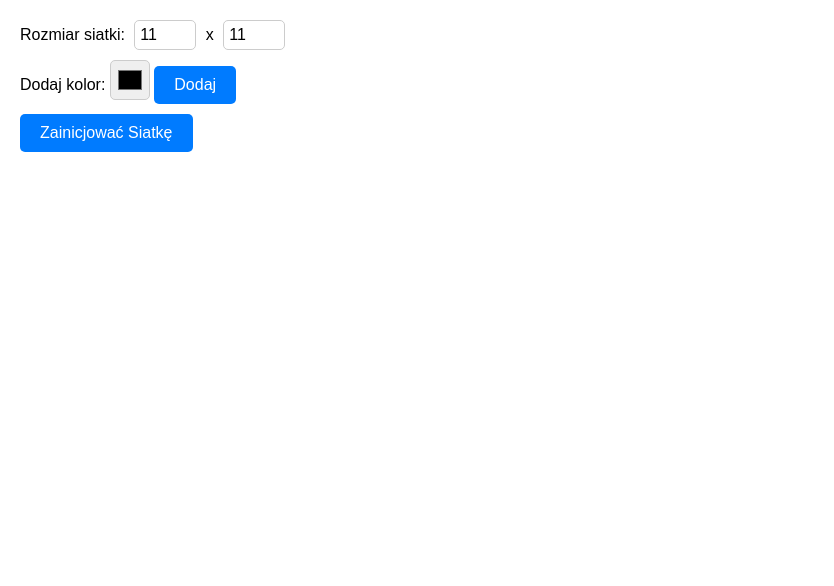
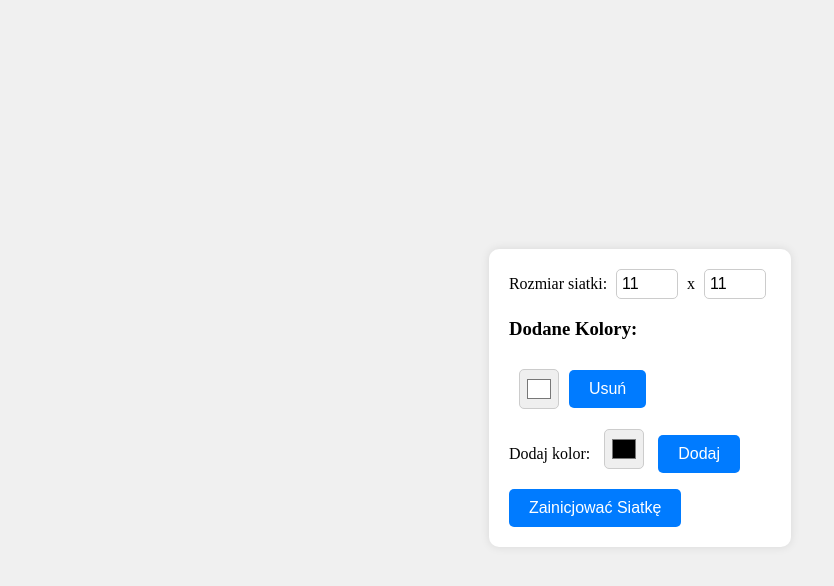
Before and after one commit to noisy/grid-color-coder, a plain HTML site: page index.html in a window 1280 px wide. Shown: the whole page, without its empty margins (0-834 px from the left). Drawn offline with nearby package versions, Linux system fonts and the light colour scheme.

Commit message:
styles fixed

```diff
--- a/index.html
+++ b/index.html
@@ -10,19 +10,27 @@
 
 <body>
   <div id="app">
-    <div v-if="!initialized">
+    <div v-if="!initialized" class="initial-setup">
       <div>
         <label>
           Rozmiar siatki:
-          <input type="number" v-model.number="gridSizeX" min="1" max="20"> x
-          <input type="number" v-model.number="gridSizeY" min="1" max="20">
+          <input type="number" v-model.number="gridSizeX" min="1" max="20" class="margin-input"> x
+          <input type="number" v-model.number="gridSizeY" min="1" max="20" class="margin-input">
         </label>
+      </div>
+
+      <div>
+        <h3>Dodane Kolory:</h3>
+        <div v-for="(color, index) in colors" :key="color" class="color-item">
+          <input type="color" v-model="colors[index]" @change="updateColor(index)" class="margin-input">
+          <button @click="removeColor(index)">Usuń</button>
+        </div>
       </div>
 
       <div>
         <label>
           Dodaj kolor:
-          <input type="color" v-model="newColor">
+          <input type="color" v-model="newColor" class="margin-input">
           <button @click="addColor">Dodaj</button>
         </label>
       </div>
@@ -31,7 +39,6 @@
         <button @click="initializeGrid">Zainicjować Siatkę</button>
       </div>
     </div>
-
     <div v-else>
 
       <div class="grid-container" :style="gridStyles">
--- a/script.js
+++ b/script.js
@@ -29,10 +29,16 @@ new Vue({
         getColor(x, y) {
             return this.grid[y - 1][x - 1];
         },
+        updateColor(index) {
+            this.$set(this.colors, index, this.colors[index]);
+        },
+        removeColor(index) {
+            this.colors.splice(index, 1);
+        },
         applyCoordinate() {
             const letter = this.coordinateInput.charAt(0).toUpperCase();
             const number = parseInt(this.coordinateInput.slice(1), 10);
-            const y = this.getLetters().indexOf(letter) + 1;
+            const y = this.getLetters.indexOf(letter) + 1;
             const x = number;
             this.colorCell(x, y);
         },
--- a/styles.css
+++ b/styles.css
@@ -1,12 +1,34 @@
 body {
-    font-family: Arial, sans-serif;
-    margin: 0;
+    display: flex;
+    justify-content: center;
+    align-items: center;
+    height: 100vh;
+    background-color: #f0f0f0;
+}
+
+.initial-setup {
+    background: #fff;
     padding: 20px;
+    border-radius: 10px;
+    box-shadow: 0 0 10px rgba(0, 0, 0, 0.1);
+}
+
+.margin-input {
+    margin: 10px 10px;
+}
+
+.color-item {
+    display: flex;
+    align-items: center;
+}
+
+.color-item input {
+    margin-right: 10px;
 }
 
 .grid-container {
     display: grid;
-    gap: 2px;
+    gap: 0px;
     margin: 20px auto;
     border: none;
 }
@@ -21,7 +43,8 @@ body {
     justify-content: center;
     width: 50px;
     height: 50px;
-    border: 1px solid #f0f0f0;
+    border: 1px solid #000;
+    box-sizing: border-box;
 }
 
 .grid-cell.number,
```
